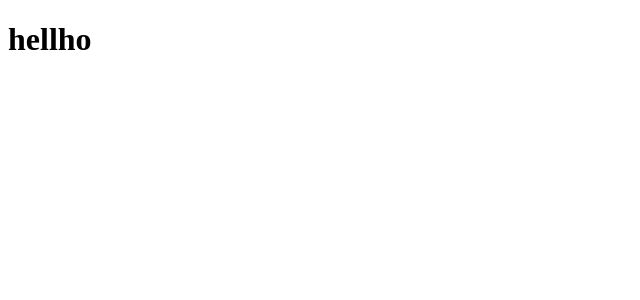
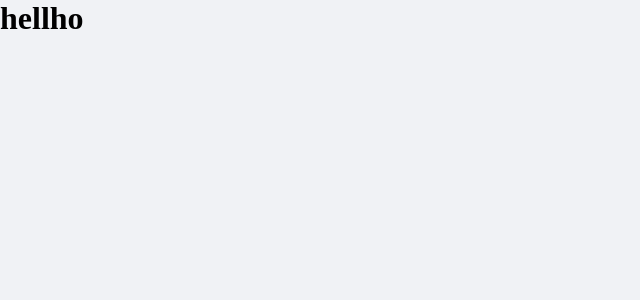
Before and after one commit to CiceroGB/app-finances, a React (Create React App) app: page / in a window 1280 px wide. Shown: the top 300 px of the page, without its empty margins (0-640 px from the left). Built offline with nearby package versions, Linux system fonts and the light colour scheme.

Commit message:
global styles

```diff
--- a/src/App.tsx
+++ b/src/App.tsx
@@ -1,8 +1,10 @@
+import { GlobalStyle } from "./styles/global";
 
-export function  App() {
+export function App() {
   return (
     <div className="App">
       <h1>hellho</h1>
+      <GlobalStyle />
     </div>
   );
 }
--- /dev/null
+++ b/src/styles/global.ts
@@ -0,0 +1,51 @@
+import { createGlobalStyle } from "styled-components";
+
+export const GlobalStyle = createGlobalStyle`
+
+:root {
+    --background : #f0f2f5;
+    --red: #E52E4D;
+    --blue: #5429CC;
+
+    --blue-light: #6933FF;
+
+    --text-title: #363F5F;
+    --text-body: #969cb3;
+
+    --shape: #ffff;
+}
+
+* {
+    margin: 0;
+    padding: 0;
+    box-sizing: border-box;
+}
+
+html {
+    @media (max-width: 1080px){
+        font-size: 93.75%;
+    }
+
+    @media (max-width: 720px){
+        font-size: 87.5%;
+    }
+}
+
+body {
+    background: var(--background);
+    -webkit-font-smoothing: antialiased;
+}
+
+button {
+    cursor: pointer;
+}
+
+[disable] {
+    opacity: 0.6;
+    cursor: not-allowed;
+
+}
+
+
+
+`
```
